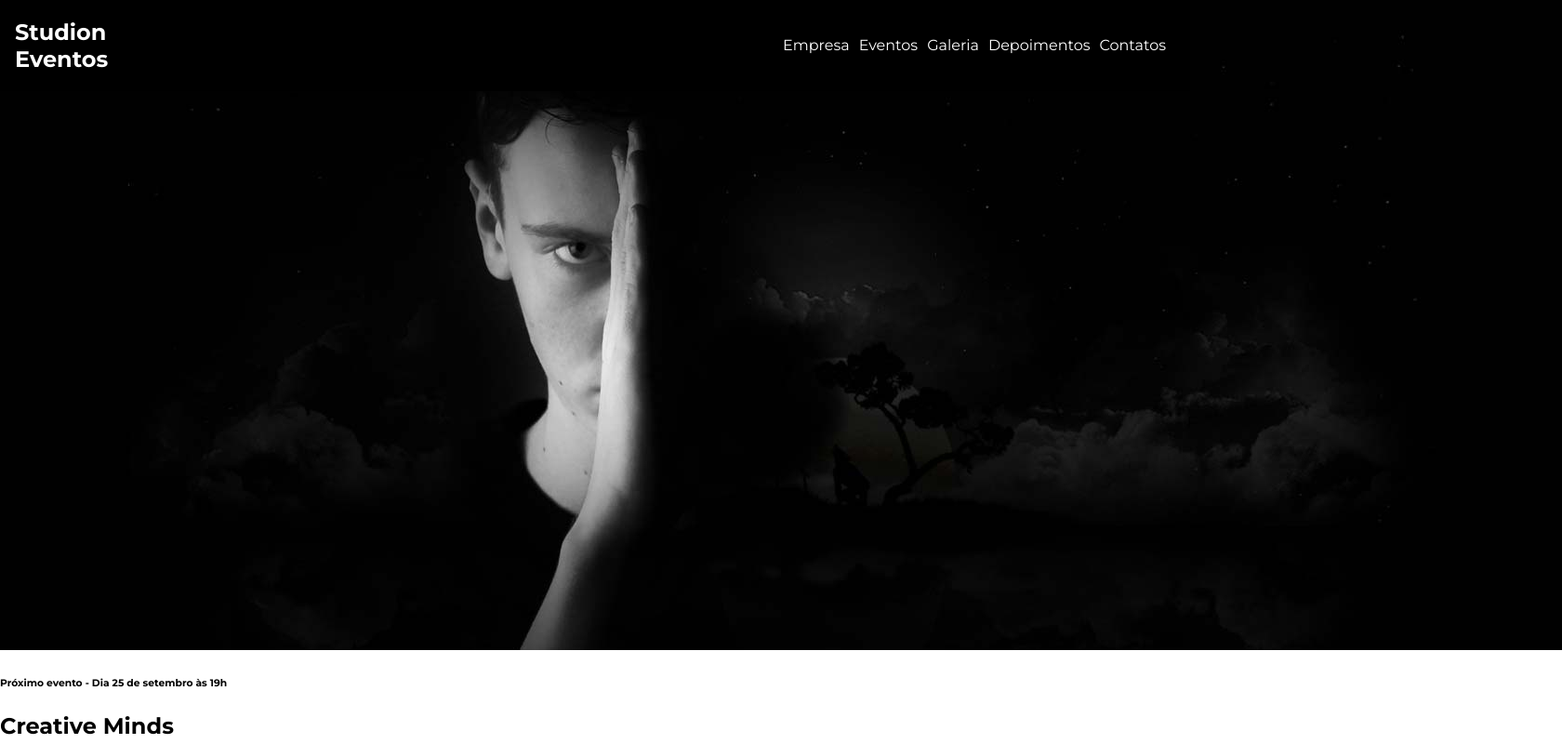
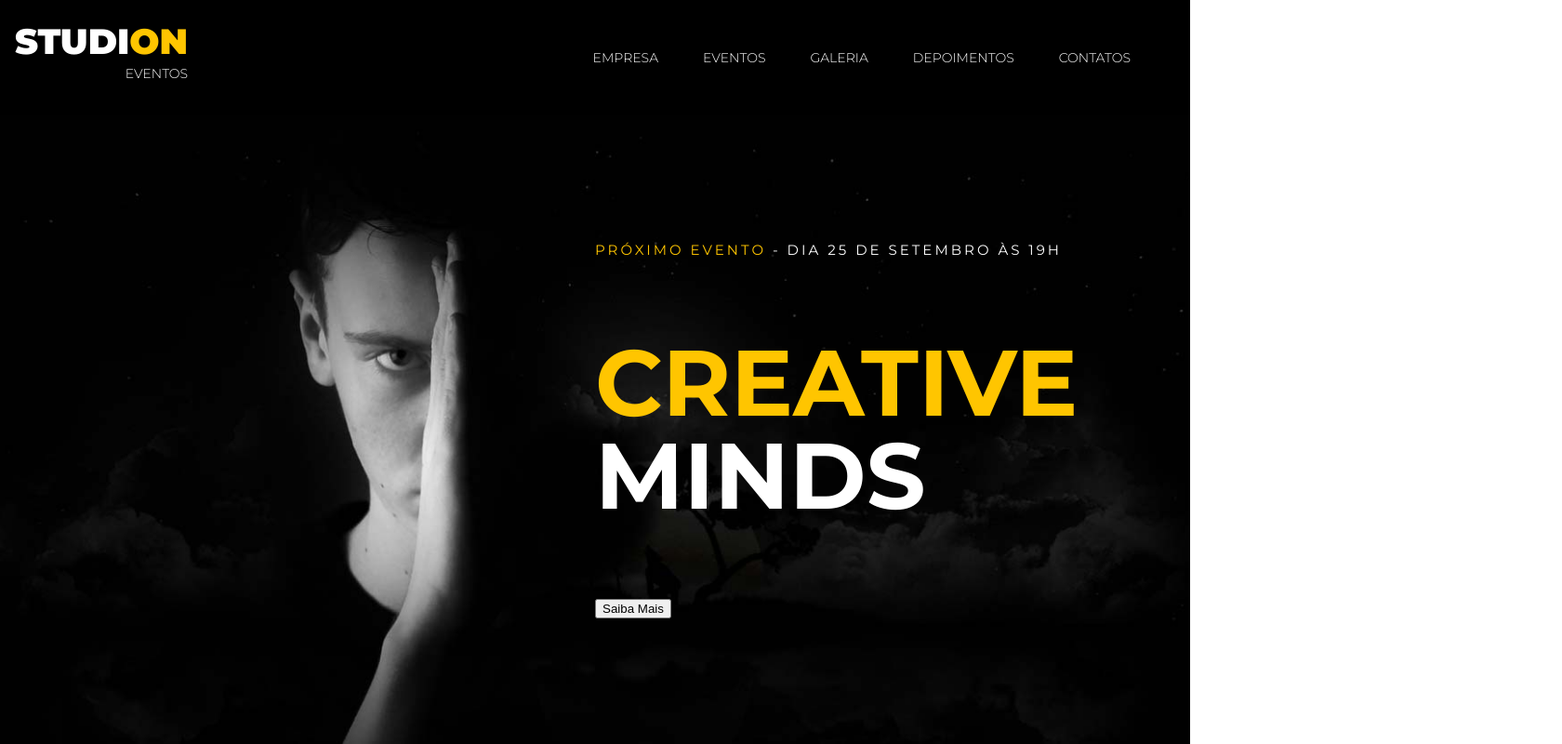
Before and after one commit to costajj/studion, a website: page src/index.html in a window 1280 px wide. Shown: the top 800 px of the page at 93% size, 1680 px wide, since content can reach past the window. Drawn offline with Linux system fonts and the light colour scheme.

Commit message:
Feat (css) adding files

```diff
--- a/src/style.css
+++ b/src/style.css
@@ -1,4 +1,4 @@
-@import url('https://fonts.googleapis.com/css2?family=Montserrat:wght@400;700&display=swap');
+@import url('https://fonts.googleapis.com/css2?family=Montserrat:wght@300;400;700;900&display=swap');
 
 * {
     box-sizing: border-box;
@@ -7,11 +7,15 @@
 :root {
     font-family: 'Montserrat', sans-serif;
     font-size: 16px;
+    --color-primary: #ffc500;
+    --default-padding: 1rem
+
 }
 
 
 body {
     margin: 0;
+    padding-top: 7.75rem;
 }
 
 ul {
@@ -20,18 +24,17 @@ ul {
     padding-left: 0;
 }
 
-li {
-    margin-right: 0.625rem;
-}
 
 .navbar {
     position: fixed;
+    z-index: 1;
     display: grid;
     grid-template-columns: 1fr 9fr;
     align-items: center;
     top: 0;
     left: 0;
-    width: 100%;
+    width: 100vw;
+    height: 7.75rem;
     padding: 0 1rem;
 
     background-color: #000;
@@ -42,8 +45,82 @@ li {
     justify-self: end;
 }
 
+.navbar__links li {
+    font-size: 0.875rem;
+    margin-right: 3rem;
+    text-transform: uppercase;
+    }
+
 .navbar__links a {
     color: #fff;
+    font-weight: 300;
     text-decoration: none;
+    }
+
+.navbar__links a:hover {
+    color: var(--color-primary);
+}
+
+.logo-studion {
+    font-size: 2.375rem;
+    font-weight: 900;
+    line-height: 1ch;
+    text-transform: uppercase;
+    text-align: right;
+}
+
+.logo-studion__subtitle {
+    font-size: 0.875rem;
+    font-weight: 300;
+    text-align: right;
 
 }
+
+.copy--primary {
+    color: var(--color-primary);
+}
+
+#slider {
+    /* padding: var(--default-padding); */
+    background-color: #000;
+    /* background-image: url('./images/banner.jpg'); */
+    /* background-size: cover; */
+    /* background-repeat: no-repeat; */
+    /* background-position: center; */
+    color: #fff;
+}
+
+.slide {
+    position: relative;
+    height: calc(100vh - 7.75rem) ;
+}
+
+.slide__background-image {
+    width: 100%;
+    height: 100%;
+    object-fit: cover;
+    object-position: center;
+}
+
+.slide__copy {
+    position: absolute;
+    top: 6.25rem;
+    left: 50vw;
+}
+
+.slide__copy h6 {
+    font-size: 0.9375rem;
+    font-weight: 400;
+    text-transform: uppercase;
+    letter-spacing: 0.1875rem;
+}
+
+.slide__copy h2 {
+    font-size: 6.25rem;
+    text-transform: uppercase;
+    line-height: 6.25rem;
+}
+
+.slide__copy h2 {
+    display: block;
+}
```
Also changed, not shown: src/favicon.ico (added).
